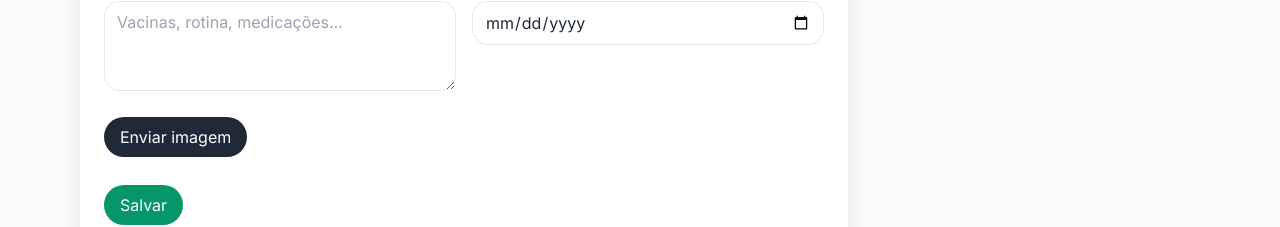
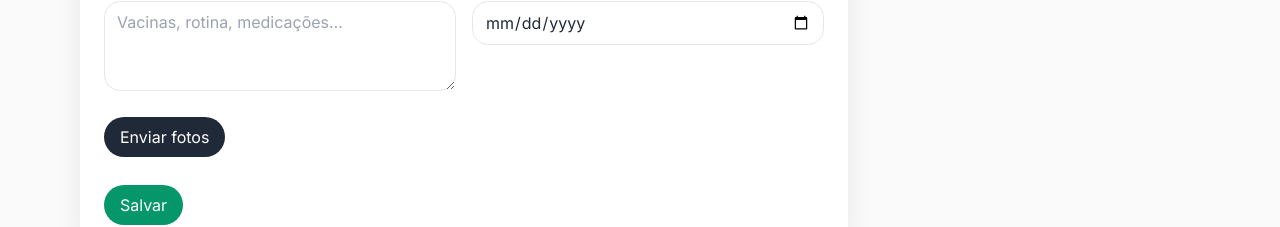
Before and after one commit to alexsantos-djesus/Instituto-Beth-Leite, a Next.js app: page /admin/animals/new in a window 1280 px wide. Shown: the part 930-1157 px from the top of the page. Built offline with nearby package versions, Linux system fonts and the light colour scheme.

Commit message:
correções

```diff
--- a/src/app/admin/animals/new/page.tsx
+++ b/src/app/admin/animals/new/page.tsx
@@ -279,7 +279,7 @@ export default function NewAnimalPage() {
         </div>
 
         <div className="space-y-2">
-          <CloudinaryUploader onAdd={addFotos} />
+          <CloudinaryUploader label="Enviar fotos" onAdd={(urls) => addFotos(urls.map((u) => ({ url: u })))}/>
           <div className="flex flex-wrap gap-2">
             {fotos.map((f, i) => (
               <div
```
